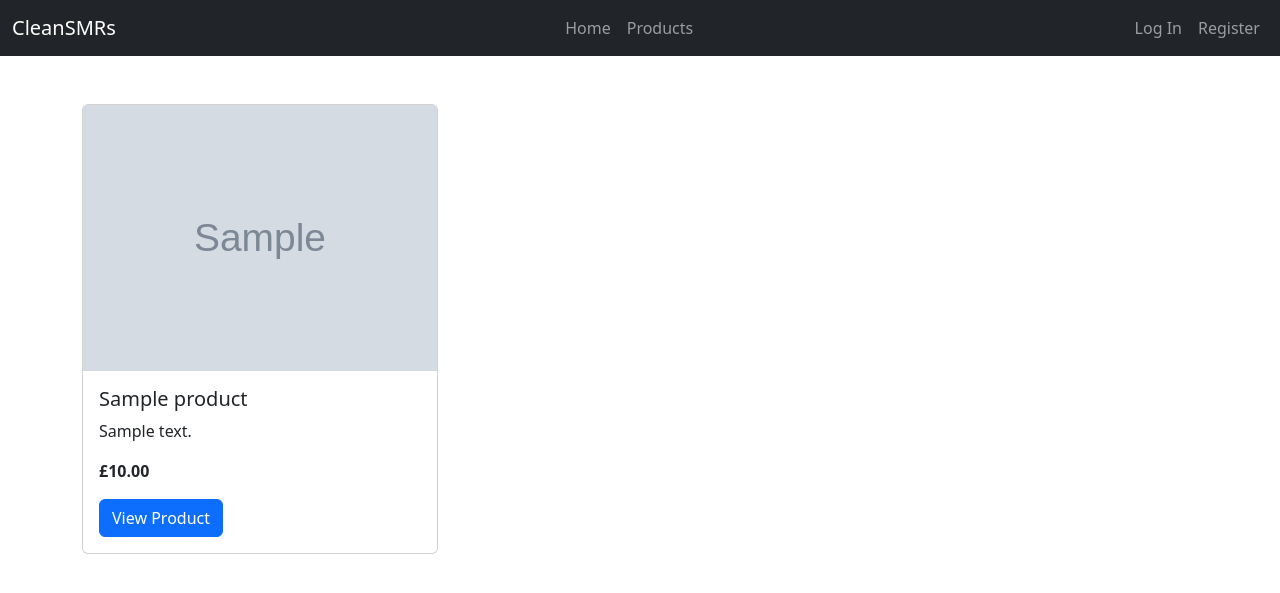
After one commit to SWE6202-Group-6/CleanSMRs-Website, a Django app: page /products/ in a window 1280 px wide. The commit adds this page. Shown: the top 593 px of the page. Run offline with Django 5.2, Linux system fonts and the light colour scheme; tables that the repository leaves empty hold one stand-in row (values such as "Sample post"); grey boxes marked "Sample" are stand-in pictures; some libraries are stand-ins or nearby versions.

Commit message:
Implement product listing functionality

```diff
--- a/CleanSMRs/settings.py
+++ b/CleanSMRs/settings.py
@@ -148,3 +148,6 @@ if EMAIL_ENABLED:
     EMAIL_HOST_PASSWORD = env("EMAIL_HOST_PASSWORD")
     EMAIL_USE_TLS = env("EMAIL_USE_TLS", bool)
     DEFAULT_FROM_EMAIL = env("DEFAULT_FROM_EMAIL")
+
+LOGIN_URL = "login"
+LOGOUT_REDIRECT_URL = "index"
--- a/CleanSMRs_eCommerce/templates/partials/navbar.html
+++ b/CleanSMRs_eCommerce/templates/partials/navbar.html
@@ -18,7 +18,7 @@
           <a class="nav-link" href="{% url 'index' %}">Home</a>
         </li>
         <li class="nav-item">
-          <a class="nav-link" href="#">Products</a>
+          <a class="nav-link" href="{% url 'products' %}">Products</a>
         </li>
       </ul>
       <ul class="navbar-nav">
--- /dev/null
+++ b/CleanSMRs_eCommerce/templates/products.html
@@ -0,0 +1,27 @@
+{% extends 'base.html' %}
+{% load static %}
+{% load custom_filters %}
+{% block title %}CleanSMRs - Products{% endblock %}
+{% block content %}
+<div class="row">
+  {% for product in products %}
+    <div class="col-12 col-md-4 mb-4">
+      <div class="card h-100 d-flex flex-column">
+        <img
+          src="{% if product.image_path %}{% static product.image_path %}{% else %}https://placehold.co/400{% endif %}"
+          class="card-img-top"
+          alt="{{ product.name }}"
+        />
+        <div class="card-body d-flex flex-column">
+          <h5 class="card-title">{{ product.name }}</h5>
+          <p class="card-text">{{ product.description|get_first_sentence }}</p>
+          <p class="card-text fw-bold">£{{ product.price }}</p>
+          <div class="mt-auto">
+            <a href="{% url 'product' product_id=product.id %}" class="btn btn-primary">View Product</a>
+          </div>
+        </div>
+      </div>
+    </div>
+  {% endfor %}
+</div>
+{% endblock %}
--- /dev/null
+++ b/CleanSMRs_eCommerce/templatetags/custom_filters.py
@@ -0,0 +1,23 @@
+"""Definitions for custom filters used in templates on the website."""
+
+import re
+
+from django import template
+
+register = template.Library()
+
+
+@register.filter
+def get_first_sentence(value):
+    """Gets the first sentence from a block of text.
+
+    Args:
+        value (str): The text to extract the first sentence from.
+
+    Returns:
+        str: The first sentence of the text.
+    """
+
+    # Use a regular expression to match the first sentence.
+    match = re.match(r"([^.]*\.)", value)
+    return match.group(0) if match else value
--- a/CleanSMRs_eCommerce/urls.py
+++ b/CleanSMRs_eCommerce/urls.py
@@ -10,4 +10,6 @@ urlpatterns = [
     path("login/", views.log_in, name="login"),
     path("logout/", views.log_out, name="logout"),
     path("activate/<token>", views.activate, name="activate"),
+    path("products/", views.products_view, name="products"),
+    path("products/<int:product_id>", views.product_view, name="product"),
 ]
--- a/CleanSMRs_eCommerce/views.py
+++ b/CleanSMRs_eCommerce/views.py
@@ -15,7 +15,7 @@ from django.urls import Resolver404
 
 from .auth import send_verification_token
 from .forms import RegistrationForm
-from .models import ActivationToken
+from .models import ActivationToken, CustomUser, Product
 
 # Create your views here.
 
@@ -125,6 +125,35 @@ def log_out(request):
     return redirect("index")
 
 
+def products_view(request):
+    """Renders the products view with all products retrieved from the database.
+
+    Args:
+        request (Request): The request object.
+
+    Returns:
+        HttpResponse: An HTTP response rendering the products template.
+    """
+
+    products = Product.objects.all()
+    return render(request, "products.html", {"products": products})
+
+
+def product_view(request, product_id):
+    """Renders a single product.
+
+    Args:
+        request (Request): The request object.
+        product_id (int): The ID of the product to view.
+
+    Returns:
+        HttpResponse: An HTTP response rendering the products template.
+    """
+
+    product = Product.objects.get(pk=product_id)
+    return render(request, "product.html", {"product": product})
+
+
 def activate(request, token):
     """Attempts to activate a user's account using an activation token.
 
```
Also changed, not shown: CleanSMRs_eCommerce/templates/product.html (added, +22 -0 lines), requirements.txt (+7 -0 lines), CleanSMRs_eCommerce/templatetags/__init__.py (added), static/data_pixabay.png (added).
